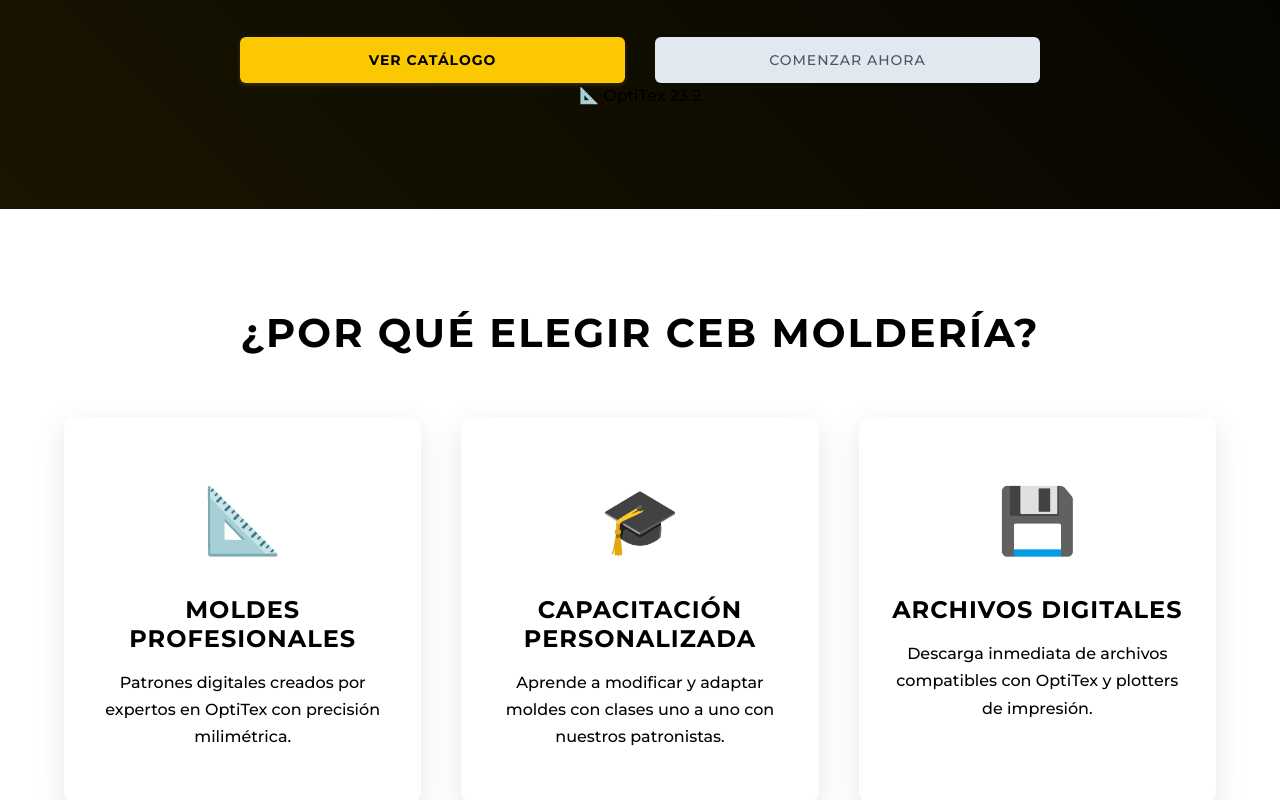
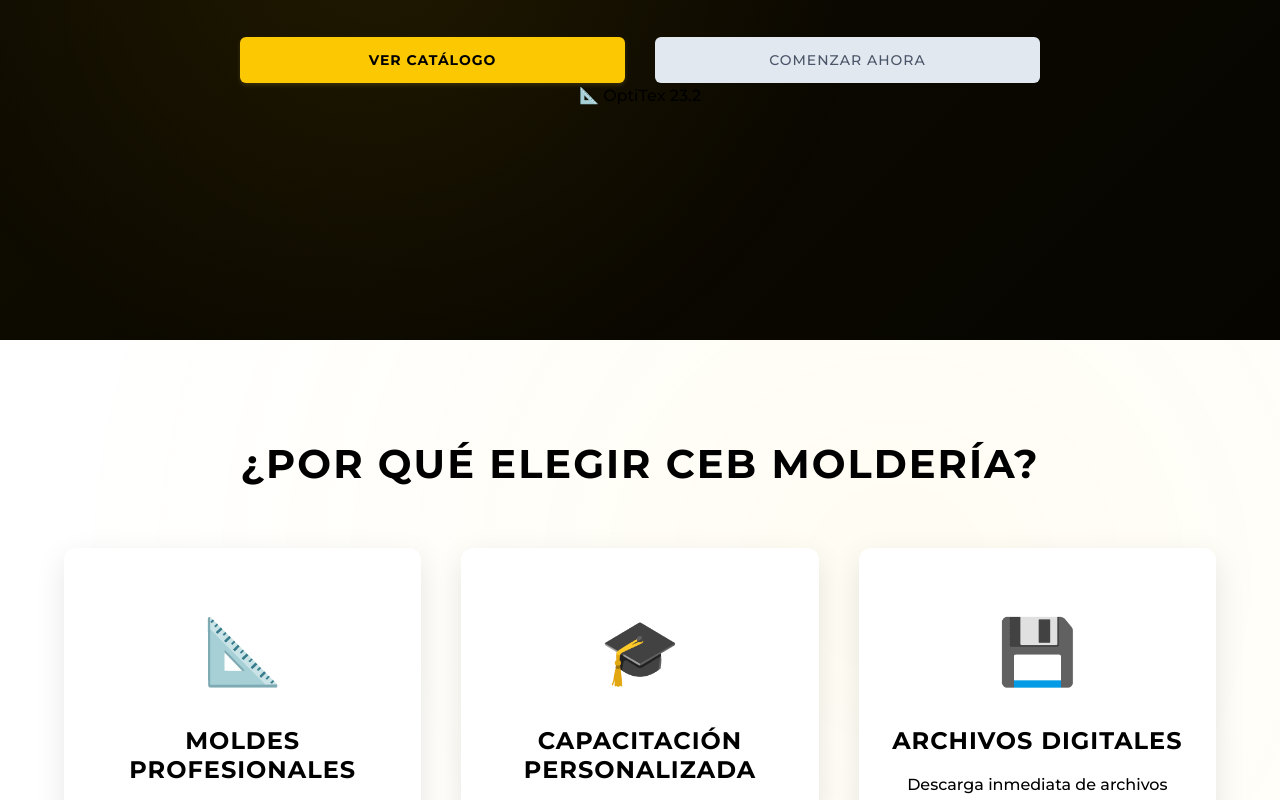
Before and after one commit to lMatsudail/CEB-Morder-a, a React (Create React App) app: page / in a window 1280 px wide. Shown: the part 540-1340 px from the top of the page. Built offline with nearby package versions, Linux system fonts and the light colour scheme; no server answers.

Commit message:
Feat: Agregar efecto parallax scrolling a página de inicio

```diff
--- /dev/null
+++ b/src/hooks/useParallax.js
@@ -0,0 +1,18 @@
+import { useState, useEffect } from 'react';
+
+const useParallax = (speed = 0.5) => {
+  const [offset, setOffset] = useState(0);
+
+  useEffect(() => {
+    const handleScroll = () => {
+      setOffset(window.pageYOffset * speed);
+    };
+
+    window.addEventListener('scroll', handleScroll);
+    return () => window.removeEventListener('scroll', handleScroll);
+  }, [speed]);
+
+  return offset;
+};
+
+export default useParallax;
--- a/src/pages/home/Home.css
+++ b/src/pages/home/Home.css
@@ -9,6 +9,32 @@
   padding: 120px 0 100px;
   position: relative;
   overflow: hidden;
+  min-height: 100vh;
+}
+
+.hero-background {
+  position: absolute;
+  top: -50%;
+  left: 0;
+  right: 0;
+  bottom: -50%;
+  background: linear-gradient(135deg, rgba(252, 200, 1, 0.15) 0%, rgba(148, 115, 0, 0.1) 50%, transparent 100%);
+  background-size: 200% 200%;
+  animation: gradientShift 15s ease infinite;
+  z-index: 0;
+  will-change: transform;
+}
+
+@keyframes gradientShift {
+  0% {
+    background-position: 0% 50%;
+  }
+  50% {
+    background-position: 100% 50%;
+  }
+  100% {
+    background-position: 0% 50%;
+  }
 }
 
 .hero::before {
@@ -18,8 +44,9 @@
   left: 0;
   right: 0;
   bottom: 0;
-  background: linear-gradient(45deg, rgba(252, 200, 1, 0.1), transparent);
+  background: radial-gradient(circle at 30% 50%, rgba(252, 200, 1, 0.08), transparent 50%);
   z-index: 1;
+  pointer-events: none;
 }
 
 .hero-content {
@@ -76,6 +103,24 @@
 .features {
   padding: 100px 0;
   background-color: var(--brand-white);
+  position: relative;
+  overflow: hidden;
+}
+
+.features-background {
+  position: absolute;
+  top: -20%;
+  left: 0;
+  right: 0;
+  bottom: -20%;
+  background: radial-gradient(circle at 70% 30%, rgba(252, 200, 1, 0.05), transparent 60%);
+  z-index: 0;
+  will-change: transform;
+}
+
+.features .container {
+  position: relative;
+  z-index: 1;
 }
 
 .section-title {
@@ -138,6 +183,24 @@
 .pricing {
   padding: 100px 0;
   background-color: var(--brand-black);
+  position: relative;
+  overflow: hidden;
+}
+
+.pricing-background {
+  position: absolute;
+  top: -30%;
+  left: 0;
+  right: 0;
+  bottom: -30%;
+  background: linear-gradient(225deg, rgba(252, 200, 1, 0.1) 0%, transparent 70%);
+  z-index: 0;
+  will-change: transform;
+}
+
+.pricing .container {
+  position: relative;
+  z-index: 1;
 }
 
 .pricing .section-title {
@@ -257,6 +320,24 @@
   padding: 100px 0;
   background: linear-gradient(45deg, rgba(148, 115, 0, 0.1), transparent);
   text-align: center;
+  position: relative;
+  overflow: hidden;
+}
+
+.cta::before {
+  content: '';
+  position: absolute;
+  top: 0;
+  left: 0;
+  right: 0;
+  bottom: 0;
+  background: radial-gradient(circle at 50% 50%, rgba(252, 200, 1, 0.08), transparent 60%);
+  z-index: 0;
+}
+
+.cta-content {
+  position: relative;
+  z-index: 1;
 }
 
 .cta-content h2 {
--- a/src/pages/home/Home.js
+++ b/src/pages/home/Home.js
@@ -1,8 +1,12 @@
 import React from 'react';
 import { Link } from 'react-router-dom';
+import useParallax from '../../hooks/useParallax';
 import './Home.css';
 
 const Home = () => {
+  const heroParallax = useParallax(0.5);
+  const featuresParallax = useParallax(0.3);
+  const pricingParallax = useParallax(0.2);
   const features = [
     {
       icon: '📐',
@@ -56,6 +60,10 @@ const Home = () => {
     <div className="home">
       {/* Hero Section */}
       <section className="hero">
+        <div
+          className="hero-background"
+          style={{ transform: `translateY(${heroParallax}px)` }}
+        />
         <div className="container">
           <div className="hero-content">
             <div className="hero-text">
@@ -87,6 +95,10 @@ const Home = () => {
 
       {/* Features Section */}
       <section className="features">
+        <div
+          className="features-background"
+          style={{ transform: `translateY(${featuresParallax}px)` }}
+        />
         <div className="container">
           <h2 className="section-title">¿Por qué elegir CEB Moldería?</h2>
           <div className="features-grid">
@@ -103,6 +115,10 @@ const Home = () => {
 
       {/* Pricing Section */}
       <section className="pricing">
+        <div
+          className="pricing-background"
+          style={{ transform: `translateY(${pricingParallax}px)` }}
+        />
         <div className="container">
           <h2 className="section-title">Nuestros Paquetes</h2>
           <div className="pricing-grid">
```
